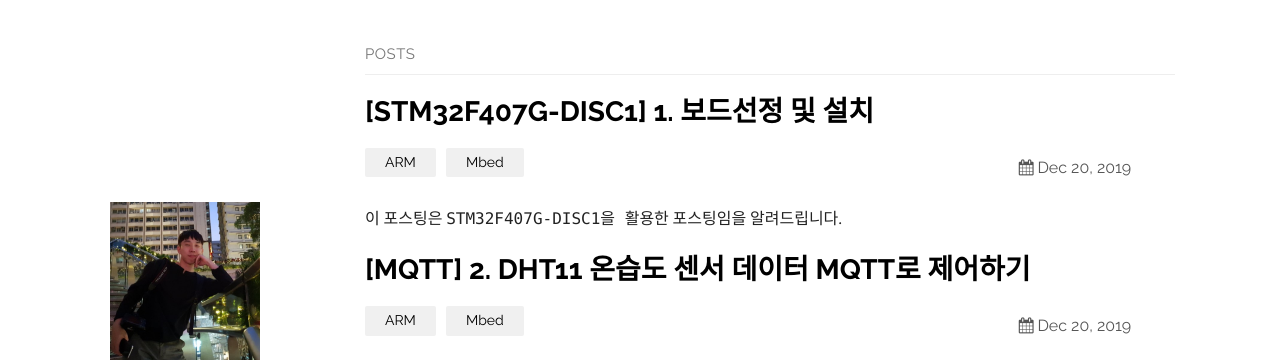
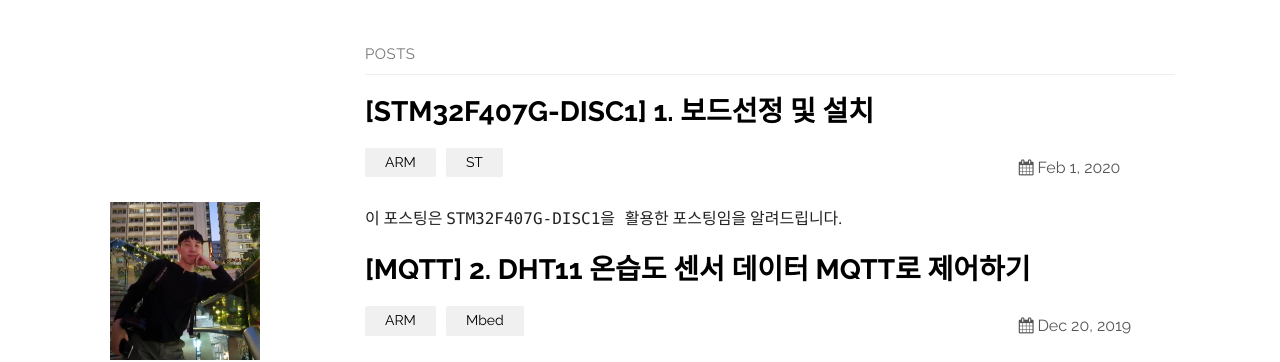
Before and after one commit to zhuhaijun753/ARM, a Jekyll site: the page built from index.md, in a window 1280 px wide and 900 px high. Shown: the top 362 px of the window. Built offline with Jekyll 4.4.1, drawn with Linux system fonts in a browser that asks for light colours.

Commit message:
edit line

```diff
--- a/_posts/2020-02-01-nucleo466RE_01.md
+++ b/_posts/2020-02-01-nucleo466RE_01.md
@@ -1,8 +1,8 @@
 ---
 layout: post
 title:  "[STM32F407G-DISC1] 1. 보드선정 및 설치 "
-date:   2019-12-20
-categories: ARM Mbed
+date:   2020-02-01
+categories: ARM ST
 ---
 
 이 포스팅은 `STM32F407G-DISC1을 활용한` 포스팅임을 알려드립니다.
@@ -10,13 +10,11 @@ categories: ARM Mbed
 ---
 ### 보드선정 개요
 
-STM32F4 계열에서 초급자가 처음에 접하면 쉬운 보드는 Nucleo-466RE 혹은 STM32F407G-DISC1 보드가 있다. Nucleo보드는 Discovery보다 싼 장점이 있다. 두 보드 모두 ST 자사에서 제작한 보드며, ST-Link(On Borad Debugger, 반드시 ST-LINK/V2-A가 New 버전)가 내장되어 있어, 훨씬 편하게 펌웨어 개발을 할 수 있다. __또한 보드 선정에서 중요한 Resource의 지원이다. 다양한 Technical Documentation(Datasheet, Reference Manual, Sample Code)을 포함하고 있어, 개발자는 보드에 관한 부족한 정보에 헤메지는 않을 것이다.__
+1. STM32F4 계열에서 초급자가 처음에 접하면 쉬운 보드는 Nucleo-466RE 혹은 STM32F407G-DISC1 보드가 있다. Nucleo보드는 Discovery보다 싼 장점이 있다. 두 보드 모두 ST 자사에서 제작한 보드며, ST-Link(On Borad Debugger, 반드시 ST-LINK/V2-A가 New 버전)가 내장되어 있어, 훨씬 편하게 펌웨어 개발을 할 수 있다. __또한 보드 선정에서 중요한 Resource의 지원이다. 다양한 Technical Documentation(Datasheet, Reference Manual, Sample Code)을 포함하고 있어, 개발자는 보드에 관한 부족한 정보에 헤메지는 않을 것이다.__
 
     ![st01](https://drive.google.com/uc?id=15MD8_eMfSrBsljrade0Mc_8y_nxLdwM2)
 
-그리고 Peripheral의 다양함도 고려해야만 한다. 대부분 F4, F7 계열들은 대부분은 기능들의 거의 제공하고 있다. 만일 CAN 같은 특수한 기능이 요구된다면 반드시 문서를 확인해야만 한다. 또한 RAM 경우에도 반드시 100K 이상의 용량으로 선정해야만 문제가 없을 것이다. 그리고 Virtual COM port가 지원되어 USB-to-Uart Doggle이 없어도 Uart 송신이 가능하다는 장점이 있다.
-
-전반적인 SPEC은 [다음](https://www.st.com/en/evaluation-tools/nucleo-f446re.html#overview)을 참고하도록 한다
+2. 그리고 Peripheral의 다양함도 고려해야만 한다. 대부분 F4, F7 계열들은 대부분은 기능들의 거의 제공하고 있다. 만일 CAN 같은 특수한 기능이 요구된다면 반드시 문서를 확인해야만 한다. 또한 RAM 경우에도 반드시 100K 이상의 용량으로 선정해야만 문제가 없을 것이다. 그리고 Virtual COM port가 지원되어 USB-to-Uart Doggle이 없어도 Uart 송신이 가능하다는 장점이 있다. 전반적인 SPEC은 [다음](https://www.st.com/en/evaluation-tools/nucleo-f446re.html#overview)을 참고하도록 한다
 
     ![st02](https://drive.google.com/uc?id=1e_EJ2H22C9IlN31c_yHOwXn5RoMo6Exs)
 
```
